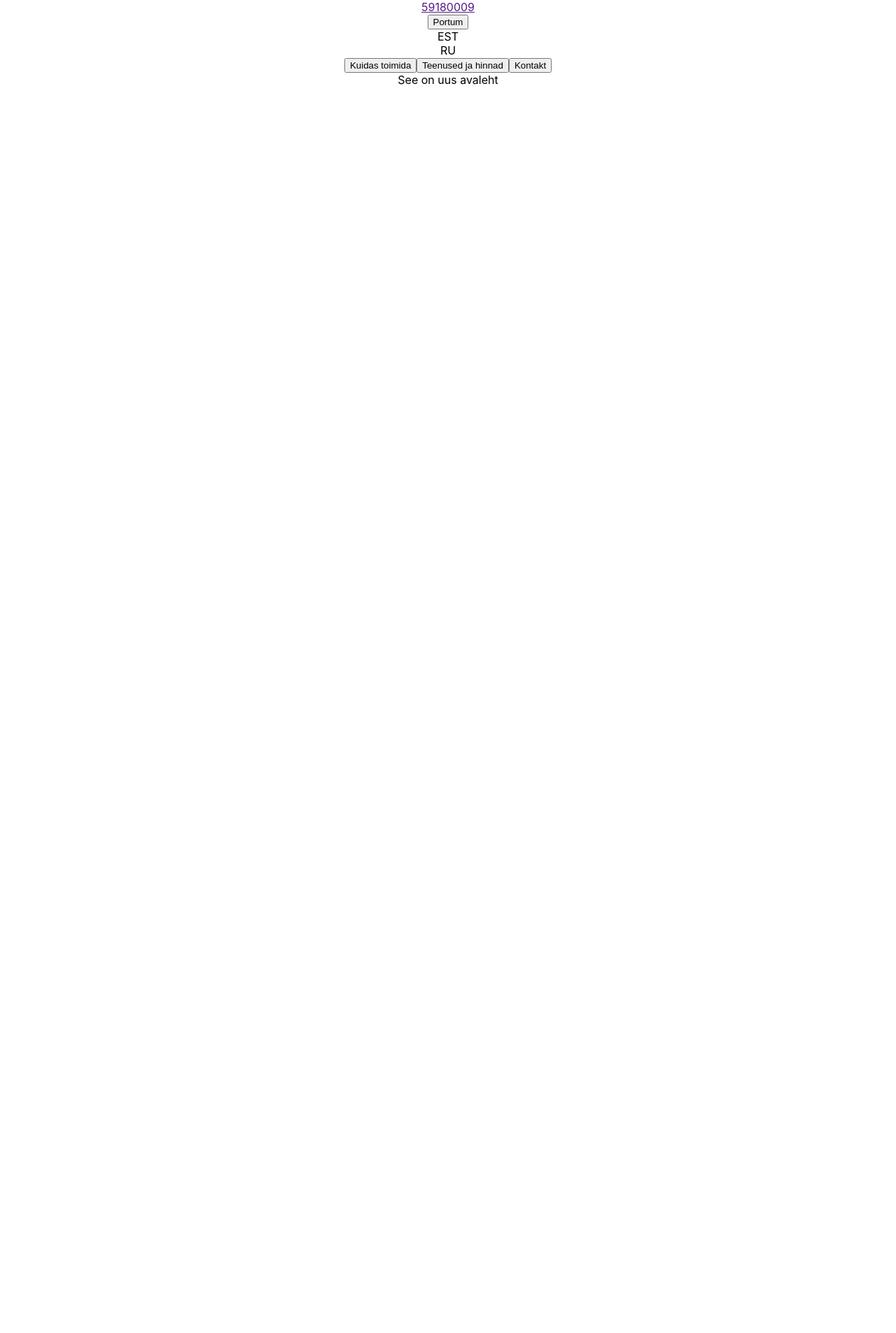
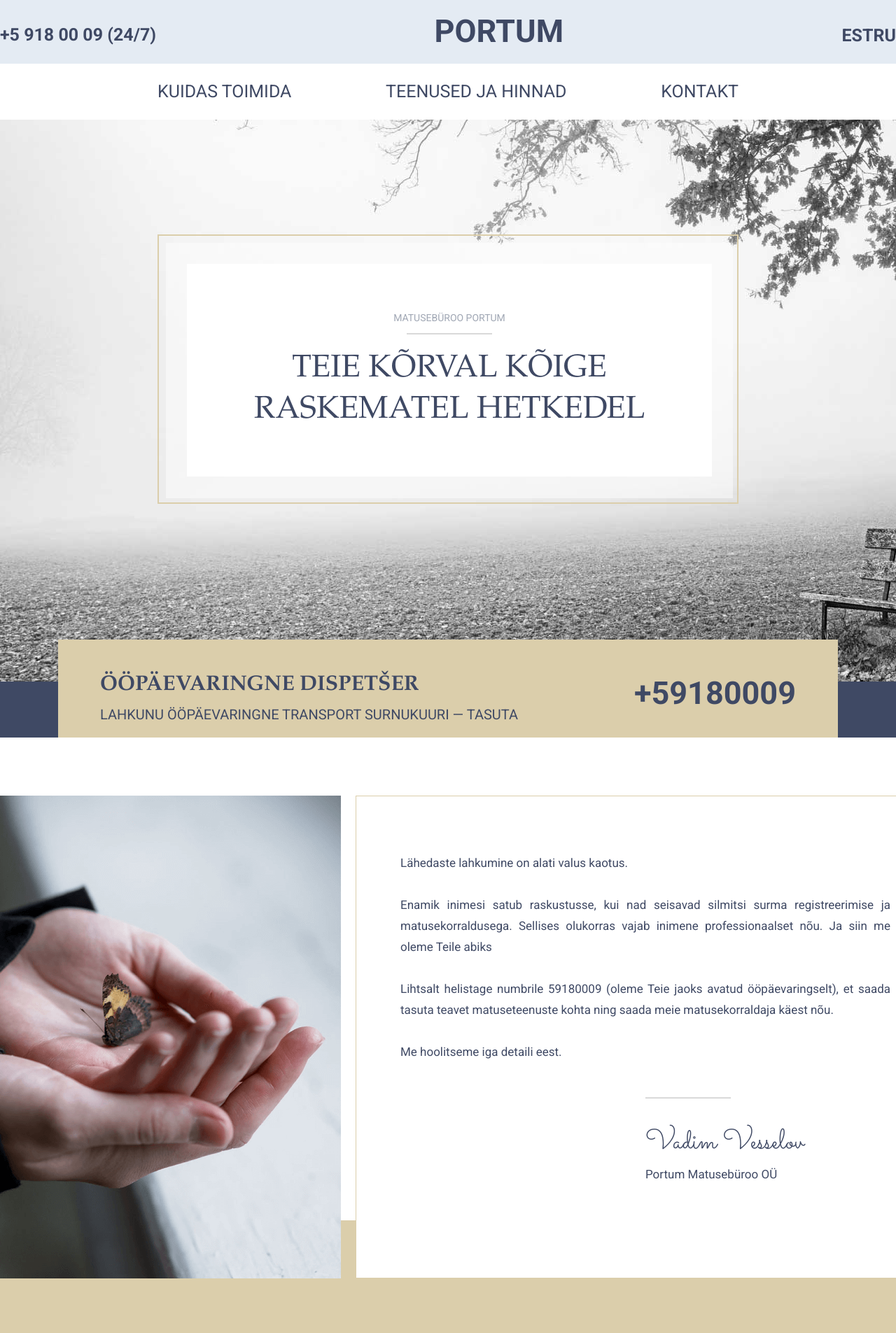
Before and after one commit to DmitriPrijomosev/Portum, a React (Create React App) app: page / in a window 1280 px wide. Shown: the top 1905 px of the page at 70% size. Before the commit the page ends 800 px from the top, so only its background shows below. Built offline with nearby package versions, Linux system fonts and the light colour scheme.

Commit message:
Homepage 50%, NavBar 90%

```diff
--- a/public/index.html
+++ b/public/index.html
@@ -9,6 +9,9 @@
       name="description"
       content="Web site created using create-react-app"
     />
+    <link href="https://fonts.googleapis.com/css?family=Roboto:regular,700,&display=swap&subset=cyrillic-ext" rel="stylesheet" />
+    <link href="https://fonts.googleapis.com/css?family=EB+Garamond:regular,700&display=swap&subset=cyrillic-ext" rel="stylesheet" />
+    <link href="https://fonts.googleapis.com/css?family=Sacramento:regular&display=swap&subset=cyrillic-ext" rel="stylesheet" />
     <link rel="apple-touch-icon" href="%PUBLIC_URL%/logo192.png" />
     <!--
       manifest.json provides metadata used when your web app is installed on a
@@ -24,10 +27,11 @@
       work correctly both with client-side routing and a non-root public URL.
       Learn how to configure a non-root public URL by running `npm run build`.
     -->
-    <title>React App</title>
+    <title>Portum Matusebüroo</title>
   </head>
   <body>
     <noscript>You need to enable JavaScript to run this app.</noscript>
+
     <div id="root"></div>
     <!--
       This HTML file is a template.
@@ -39,5 +43,6 @@
       To begin the development, run `npm start` or `yarn start`.
       To create a production bundle, use `npm run build` or `yarn build`.
     -->
+
   </body>
 </html>
--- a/src/App.css
+++ b/src/App.css
@@ -1,38 +1,369 @@
-.App {
-  text-align: center;
+/* Reset CSS + Settings start */
+* {
+  padding: 0;
+  margin: 0;
+  border: 0;
+  font-size: 100%;
+  font: inherit;
+  vertical-align: baseline;
+}
+*,
+*:before,
+*:after {
+  -moz-box-sizing: border-box;
+  -webkit-box-sizing: border-box;
+  box-sizing: border-box;
+}
+:focus,
+:active {
+  outline: none;
+}
+a:focus,
+a:active {
+  outline: none;
 }
 
-.App-logo {
-  height: 40vmin;
-  pointer-events: none;
+nav,
+footer,
+header,
+aside {
+  display: block;
 }
 
-@media (prefers-reduced-motion: no-preference) {
-  .App-logo {
-    animation: App-logo-spin infinite 20s linear;
-  }
+html,
+body {
+  height: 100%;
+  width: 100%;
+  font-family: Roboto;
+  line-height: 1;
+  font-size: 17px;
+  color: #3F4964;
+  -ms-text-size-adjust: 100%;
+  -moz-text-size-adjust: 100%;
+  -webkit-text-size-adjust: 100%;
+}
+input,
+button,
+textarea {
+  font-family: inherit;
 }
 
-.App-header {
-  background-color: #282c34;
-  min-height: 100vh;
+input::-ms-clear {
+  display: none;
+}
+button {
+  cursor: pointer;
+  background: none;
+  color: #3F4964;
+}
+button::-moz-focus-inner {
+  padding: 0;
+  border: 0;
+}
+a,
+a:visited {
+  text-decoration: none;
+  color: #3F4964;
+}
+a:hover {
+  text-decoration: none;
+}
+ul li {
+  list-style: none;
+}
+img {
+  vertical-align: top;
+}
+
+h1,
+h2,
+h3,
+h4,
+h5,
+h6 {
+  font-size: inherit;
+  font-weight: 400;
+  font-family: Garamond;
+}
+
+.wrapper {
+  min-height: 100%;
+  overflow: hidden;
+}
+
+._container {
+  max-width: 1396px;
+  margin: 0px auto;
+}
+
+/* Reset END */
+
+/* NavigationBar CSS */
+.navBar {
+  position: relative;
+}
+/* navBarTop */
+.navBarTop {
+  font-weight: 700;
+  font-size: 25px;
+  line-height: 120%;
+  text-transform: uppercase;
+  height: 91px;
+  background-color: #E4EBF3;
+  align-items: center;
+
+}
+
+.menuBar {
+  display: flex;
+  justify-content: space-between;
+  align-items: center;
+
+}
+
+.phone {
+  margin-top: 32px;
+}
+
+.logo {
+font-style: normal;
+font-weight: 700;
+font-size: 45px;
+margin-top: 30px;
+text-align: center;
+text-transform: uppercase;
+text-transform: uppercase;
+}
+
+.langSelector {
+  margin-top: 35px;
+}
+
+/* navBarBottom */
+.navBarBottom {
+max-width: 830px;
+display: flex;
+justify-content: space-between;
+padding-top: 25px;
+padding-bottom: 25px;
+font-size: 25px;
+line-height: 120%;
+text-align: center;
+}
+
+.navBarBottom button {
+  text-transform: uppercase;
+}
+
+/* Homepage CSS */
+.section1 {
+height: 803px;
+padding-top: 164px;
+position: relative;
+justify-content: center;
+display: flex;
+}
+
+.section1_1 {
+  width: 830px;
+  height: 385px;
+  border-style: solid;
+  border-color: #DBCEAB;
+  border-width: 2px;
+  margin: 0px auto;
+}
+
+.section1_2 {
+  width: 810px;
+  height: 364.57px;
+  background: rgba(255, 255, 255, 0.5);
+  margin: 10px;
+
+
+}
+
+.section1_3 {
+
+  box-sizing: border-box;
+  width: 750px;
+  height: 303.81px;
+  background: #fff;
+  opacity: 1!important;
+  margin: 30px;
+
+  position: absolute;
+}
+
+.section1_3 h1 {
+  margin: 69px 271px 14px;
+  font-family: 'Roboto';
+font-style: normal;
+font-weight: 400;
+font-size: 14px;
+line-height: 16px;
+text-align: center;
+text-transform: uppercase;
+
+color: #A0A7B4;
+}
+
+.section1_3 h3 {
+  font-size: 45px;
+line-height: 59px;
+text-align: center;
+text-transform: uppercase;
+margin-top: 20px;
+color: #3F4964;
+}
+
+.hr {
+  height: 2px;
+  background-color: #D9D9D9;
+  margin: auto;
+  width: 122px;
+  border: none;
+}
+
+.section2 {
+  height: 80px;
+  background: #3F4964;
+}
+
+.section1_4 {
+position: absolute;
+width: 1114px;
+height: 140px;
+bottom: -80px;
+background: #DBCEAB;
+display: flex;
+justify-content: space-between;
+padding: 50px 60px 20px 60px;
+text-transform: uppercase;
+color: #3F4964;
+}
+
+
+.section1_4 h3 {
+  font-size: 30px;
+ line-height: 30px;
+ font-weight: 700;
+}
+
+.section1_4 p {
+  font-size: 20px;
+  line-height: 23px;
+  margin-top: 16px;
+}
+
+.section1_4 a {
+  font-size: 45px;
+  line-height: 53px;
+  font-family: 'Roboto';
+  font-style: normal;
+  font-weight: 700;
+}
+
+/* section2 */
+
+.section3 {
+
+  height: 690px;
+  position: relative;
+  display: flex;
+  justify-content: center;
+}
+.section3 img {
+  width: 545px;
+  height: 690px;
+}
+
+.section3_1 {
+  width: 1396px;
+  position: absolute;
+  bottom: -83px;
+  display: flex;
+  justify-content: space-between;
+  z-index: 900;
+}
+
+.text {
+  height: 690px;
+  width: 830px;
+  padding-top: 80px;
+  padding-left: 63px;
+  padding-right: 65px;
+  border: 1px solid #DBCEAB;
+  font-weight: 400;
+  font-size: 17px;
+  line-height: 30px;
+  text-align: justify;
+  background: #fff;
+}
+
+.text p {
+  margin-bottom: 30px;
+  background-color: #fff;
+}
+
+.section3_2 {
+  margin: 0 auto;
+}
+
+.hr2 {
+  height: 2px;
+  background-color: #D9D9D9;
+  width: 122px;
+  border: none;
+  margin-top: 50px;
+}
+
+.signature {
+  padding-left: 50%;
+}
+
+.signature H5 {
+  margin-top: 48px;
+  margin-bottom: 15px;
+  font-family: 'Sacramento';
+  font-style: normal;
+  font-weight: 400;
+  font-size: 40px;
+  line-height: 75%;
+}
+
+.section4 {
+  height: 475px;;
+  background: #DBCEAB;
   display: flex;
   flex-direction: column;
-  align-items: center;
   justify-content: center;
-  font-size: calc(10px + 2vmin);
-  color: white;
+  padding-top: 163px;
 }
 
-.App-link {
-  color: #61dafb;
+.section4_1 H3 {
+  font-weight: 700;
+font-size: 30px;
+line-height: 30px;
+text-align: center;
+margin-bottom: 36px;
 }
 
-@keyframes App-logo-spin {
-  from {
-    transform: rotate(0deg);
-  }
-  to {
-    transform: rotate(360deg);
-  }
+.section4_2 {
+  text-align: center;
+  height: 690px;
+  width: 1396px;
+  position: relative;
+  display: flex;
+  margin: 0 auto;
+  justify-content: space-between;
 }
+
+.section4_2 .item {
+  width: 403px;
+  height: 120px;
+  font-style: normal;
+  font-weight: 400;
+  font-size: 20px;
+  line-height: 150%;
+  margin-top: 40px;
+}
--- a/src/App.jsx
+++ b/src/App.jsx
@@ -5,10 +5,11 @@ import Kontakt from './Pages/Kontakt';
 import Teenused from './Pages/Teenused';
 import Kuidastoimida from './Pages/Kuidas-toimida';
 import NavigationBar from './Components/NavigationBar';
+import Footer from './Components/Footer';
 
 function App() {
   return (
-    <div className="App">
+    <div className="wrapper">
       <NavigationBar/>
       <Routes>
         <Route path="" element={<Portum></Portum>}></Route>
@@ -16,7 +17,7 @@ function App() {
         <Route path="teenused" element={<Teenused></Teenused>}></Route>
         <Route path="kontakt" element={<Kontakt></Kontakt>}></Route>
       </Routes>
-      {/* Footer */}
+      <Footer/>
     </div>
   );
 }
--- /dev/null
+++ b/src/Components/Footer.jsx
@@ -0,0 +1,9 @@
+function Footer() {
+	return (
+		<div>
+			Footer
+		</div>
+	 );
+}
+
+export default Footer;
--- a/src/Components/NavigationBar.jsx
+++ b/src/Components/NavigationBar.jsx
@@ -10,22 +10,32 @@ function NavigationBar() {
   	};
 
 	return (
-    <div className="navBar">
-      <div>
-        <div className="phone">
-          <a href="">59180009</a>
-        </div>
-        <Link to="/">
-          <button>Portum</button>
-        </Link>
-        <div className="lang" onClick={() => changeWebsiteLanguage("ee")}>
-          EST
-        </div>
-        <div className="lang" onClick={() => changeWebsiteLanguage("ru")}>
-          RU
+    <header className="navBar">
+      <div className="navBarTop">
+        <div className="_container menuBar">
+          <button className="phone">
+            <a href="">+5 918 00 09 (24/7)</a>
+          </button>
+          <Link to="/">
+            <button className="logo">Portum</button>
+          </Link>
+          <div className="langSelector">
+            <button
+              className="lang"
+              onClick={() => changeWebsiteLanguage("ee")}
+            >
+              EST
+            </button>
+            <button
+              className="lang"
+              onClick={() => changeWebsiteLanguage("ru")}
+            >
+              RU
+            </button>
+          </div>
         </div>
       </div>
-      <div>
+      <nav className="_container navBarBottom">
         <Link to="/kuidas-toimida">
           <button>{t("navbar.kuidastoimida-button")}</button>
         </Link>
@@ -35,8 +45,8 @@ function NavigationBar() {
         <Link to="/kontakt">
           <button>{t("navbar.kontakt-button")}</button>
         </Link>
-      </div>
-    </div>
+      </nav>
+    </header>
   );
 }
 
--- a/src/Pages/Portum.jsx
+++ b/src/Pages/Portum.jsx
@@ -1,7 +1,79 @@
+import background from "../Assets/portum-wallpaper.jpg";
+import img1 from "../Assets/Portum-img2.png";
+import { useTranslation } from "react-i18next";
+
 function Portum() {
+
+	const { t, i18n } = useTranslation();
+
 	return (
-		<div>See on uus avaleht</div>
-	 );
+    <div>
+      <div
+        className="section1"
+        style={{ backgroundImage: `url(${background})` }}
+      >
+        <div className="section1_1">
+          <div className="section1_2">
+            <div className="section1_3">
+              <h1>{t("section1.1")}</h1>
+              <hr className="hr"></hr>
+              <h3>{t("section1.2")}</h3>
+            </div>
+          </div>
+        </div>
+        <div className="section1_4">
+          <div className="section1_4_1">
+            <h3>{t("section1.3")}</h3>
+            <p>{t("section1.4")}</p>
+          </div>
+          <div className="section1_4_2">
+            <a href="">+59180009</a>
+          </div>
+        </div>
+      </div>
+      <div className="section2"></div>
+      <div className="section3">
+        <div className="section3_1">
+          <img src={require("../Assets/Portum-img2.png")} alt="" />
+          <div className="text">
+            <div className="section3_2">
+              <p>{t("section3.2.1")}</p>
+              <p>{t("section3.2.2")}</p>
+              <p>{t("section3.2.3")}</p>
+              <p>{t("section3.2.4")}</p>
+            </div>
+            <div className="signature">
+              <hr className="hr2"></hr>
+              <h5>Vadim Vesselov</h5>
+              <p>Portum Matusebüroo OÜ</p>
+            </div>
+            <div className="section3_3"></div>
+          </div>
+        </div>
+      </div>
+      <div className="section4">
+        <div className="section4_1">
+          <h3>Mida teha, kui lähedane on surnud?</h3>
+        </div>
+        <div className="section4_2">
+          <div className="item">
+            <p>
+              Kui inimene sureb kodus, kutsuda üle Eesti kiirabi numbril 112,
+              mis fikseerib surma fakti ja väljastab tõendi.
+            </p>
+          </div>
+          <div className="item">
+            <p>Kui inimene sureb haiglas, väljastab raviarst surmatunnistuse</p>
+          </div>
+          <div className="item">
+            <p>Helistage meile ööpäevaringselt numbrile 59180009</p>
+          </div>
+        </div>
+      </div>
+      <div className="section5"></div>
+      <div className="gallery"></div>
+    </div>
+  );
 }
 
 export default Portum;
--- a/src/i18n.js
+++ b/src/i18n.js
@@ -10,6 +10,17 @@ const resources = {
       "navbar.kuidastoimida-button": "Kuidas toimida",
       "navbar.teenused-button": "Teenused ja hinnad",
       "navbar.kontakt-button": "Kontakt",
+      "section1.1": "MATUSEBÜROO PORTUM",
+      "section1.2": "TEIE KÕRVAL KÕIGE RASKEMATEL HETKEDEL",
+      "section1.3": "ÖÖPÄEVARINGNE DISPETŠER",
+      "section1.4": "LAHKUNU ÖÖPÄEVARINGNE TRANSPORT SURNUKUURI — TASUTA",
+      "section3.2.1": "Lähedaste lahkumine on alati valus kaotus.",
+      "section3.2.2":
+        "Enamik inimesi satub raskustusse, kui nad seisavad silmitsi surma registreerimise ja matusekorraldusega. Sellises olukorras vajab inimene professionaalset nõu. Ja siin me oleme Teile abiks",
+      "section3.2.3":
+        "Lihtsalt helistage numbrile 59180009 (oleme Teie jaoks avatud ööpäevaringselt), et saada tasuta teavet matuseteenuste kohta ning saada meie matusekorraldaja käest nõu.",
+      "section3.2.4": "Me hoolitseme iga detaili eest.",
+      "section3.2.8": "Kontakt",
     },
   },
   ru: {
@@ -17,6 +28,17 @@ const resources = {
       "navbar.kuidastoimida-button": "Как действовать",
       "navbar.teenused-button": "Услуги и цены",
       "navbar.kontakt-button": "Контакты",
+      "section1.1": "похоронное бюро портум",
+      "section1.2": "рядом с вами в самые сложные моменты",
+      "section1.3": "круглосуточный диспетчер",
+      "section1.4":
+        "Круглосуточная транспортировка умершего в морг — бесплатно",
+      "section3.2.1": "Потеря близких – это всегда боль утраты.",
+      "section3.2.2":
+        "Большинство людей теряются, когда оказываются перед необходимостью регистрации смерти, оформления документов на погребение, организации похорон. В такой ситуации человеку нужен совет профессионалов.",
+      "section3.2.3":
+        "Просто позвоните по круглосуточному телефону 59180009 и получите бесплатные информационные услуги по похоронному обслуживанию или сделайте вызов похоронного агента на дом.",
+      "section3.2.4": "Мы возьмем на себя каждую мелочь.",
     },
   },
 };
```
Also changed, not shown: src/Assets/Portum-img2.png (added), src/Assets/portum-wallpaper.jpg (added).
